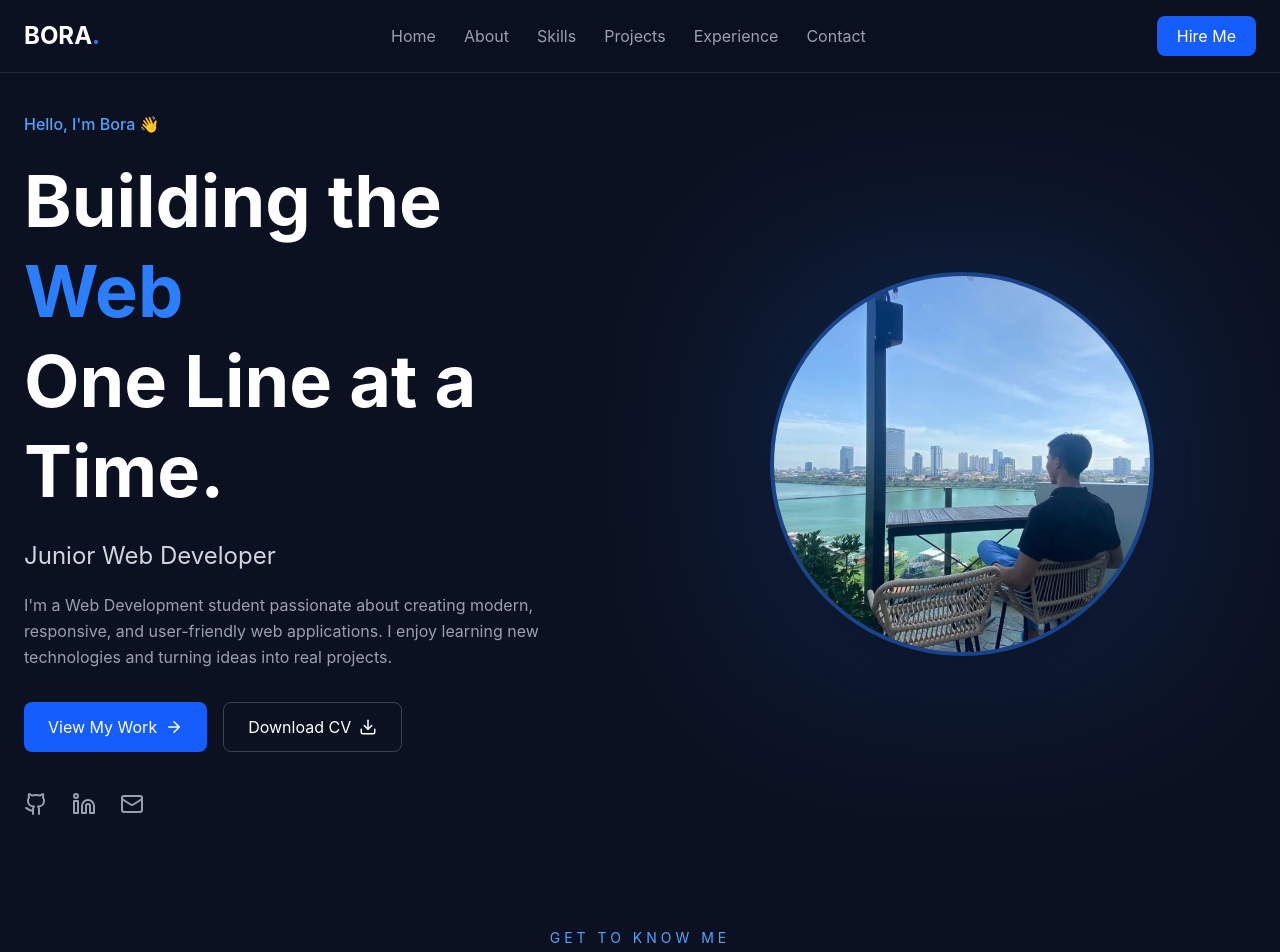
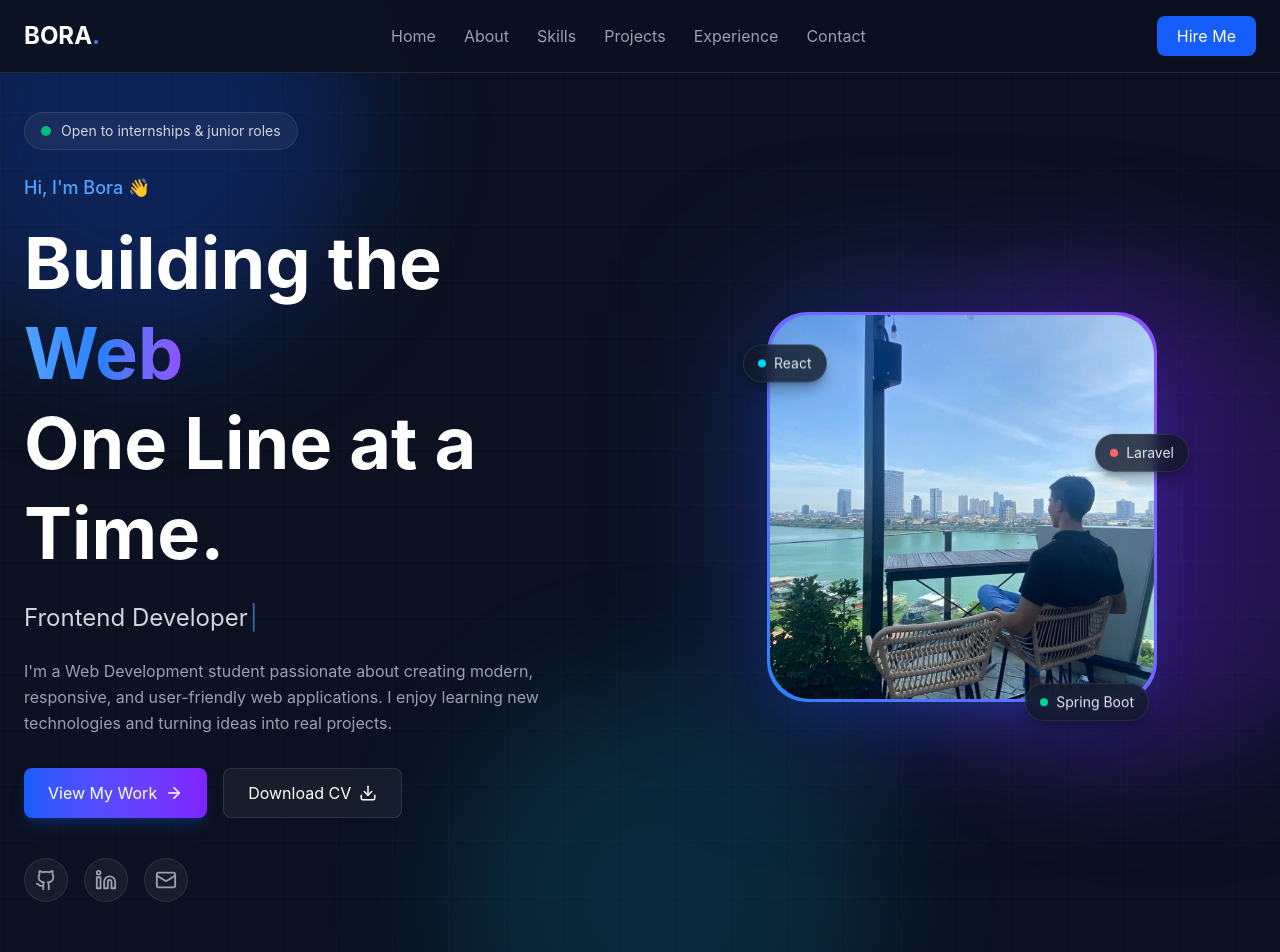
Before and after one commit to bora4-netizen/bora-portfolio, a React (Vite) app: page / in a window 1280 px wide. Shown: the top 952 px of the page. Built offline with nearby package versions, Linux system fonts and the light colour scheme.

Commit message:
change profile

```diff
--- a/src/assets/components/ProjectCard.jsx
+++ b/src/assets/components/ProjectCard.jsx
@@ -1,10 +1,15 @@
 
+import { motion } from "framer-motion";
 import { ExternalLink, FileText } from "lucide-react";
 import { Github } from "./BrandIcons";
 
 export default function ProjectCard({ project }) {
   return (
-    <div className="group bg-[#111827] border border-white/10 rounded-2xl overflow-hidden hover:border-blue-500/50 transition duration-300">
+    <motion.div
+      whileHover={{ y: -6 }}
+      transition={{ type: "spring", stiffness: 300, damping: 20 }}
+      className="group bg-[#111827] border border-white/10 rounded-2xl overflow-hidden hover:border-blue-500/50 transition duration-300"
+    >
 
       <div className="overflow-hidden">
         <img
@@ -70,6 +75,6 @@ export default function ProjectCard({ project }) {
           )}
         </div>
       </div>
-    </div>
+    </motion.div>
   );
 }
--- a/src/assets/components/SectionTitle.jsx
+++ b/src/assets/components/SectionTitle.jsx
@@ -1,7 +1,15 @@
+
+import { motion } from "framer-motion";
 
 export default function SectionTitle({ title, subtitle }) {
   return (
-    <div className="text-center mb-14">
+    <motion.div
+      initial={{ opacity: 0, y: 30 }}
+      whileInView={{ opacity: 1, y: 0 }}
+      viewport={{ once: true, amount: 0.5 }}
+      transition={{ duration: 0.6 }}
+      className="text-center mb-14"
+    >
       <p className="text-blue-400 uppercase tracking-[4px] text-sm mb-3">
         {subtitle}
       </p>
@@ -11,6 +19,6 @@ export default function SectionTitle({ title, subtitle }) {
       </h2>
 
       <div className="w-20 h-1 bg-blue-500 mx-auto mt-5 rounded-full" />
-    </div>
+    </motion.div>
   );
 }
--- a/src/assets/sections/Hero.jsx
+++ b/src/assets/sections/Hero.jsx
@@ -1,4 +1,5 @@
 
+import { useEffect, useState } from "react";
 import { motion } from "framer-motion";
 import {
   Mail,
@@ -7,32 +8,131 @@ import {
 } from "lucide-react";
 import { Github, Linkedin } from "../components/BrandIcons";
 
+const roles = [
+  "Junior Web Developer",
+  "Frontend Developer",
+  "Backend Developer",
+  "Lifelong Learner",
+];
+
+function useTypewriter(words, typeSpeed = 85, deleteSpeed = 40, pause = 1600) {
+  const [wordIndex, setWordIndex] = useState(0);
+  const [text, setText] = useState("");
+  const [deleting, setDeleting] = useState(false);
+
+  useEffect(() => {
+    const word = words[wordIndex % words.length];
+
+    const delay =
+      !deleting && text === word
+        ? pause
+        : deleting
+          ? deleteSpeed
+          : typeSpeed;
+
+    const timeout = setTimeout(() => {
+      if (!deleting && text === word) {
+        setDeleting(true);
+      } else if (deleting && text === "") {
+        setDeleting(false);
+        setWordIndex((i) => (i + 1) % words.length);
+      } else {
+        setText(word.slice(0, text.length + (deleting ? -1 : 1)));
+      }
+    }, delay);
+
+    return () => clearTimeout(timeout);
+  }, [text, deleting, wordIndex, words, typeSpeed, deleteSpeed, pause]);
+
+  return text;
+}
+
+function FloatChip({ label, dot, className, delay = 0, duration = 4 }) {
+  return (
+    <motion.div
+      animate={{ y: [0, -10, 0] }}
+      transition={{ duration, repeat: Infinity, ease: "easeInOut", delay }}
+      className={`absolute z-10 flex items-center gap-2 bg-[#111827]/80 backdrop-blur border border-white/10 px-3.5 py-2 rounded-full text-sm text-gray-200 shadow-lg shadow-black/30 ${className}`}
+    >
+      <span className={`w-2 h-2 rounded-full ${dot}`} />
+      {label}
+    </motion.div>
+  );
+}
+
 export default function Hero() {
+  const typed = useTypewriter(roles);
+
   return (
     <section
       id="home"
-      className="min-h-screen flex items-center pt-28 px-6"
+      className="relative min-h-screen flex items-center pt-28 pb-16 px-6 overflow-hidden"
     >
-      <div className="max-w-7xl mx-auto w-full grid md:grid-cols-2 gap-14 items-center">
+
+      {/* Aurora background */}
+      <motion.div
+        animate={{ x: [0, 40, 0], y: [0, 30, 0] }}
+        transition={{ duration: 12, repeat: Infinity, ease: "easeInOut" }}
+        className="absolute -top-32 -left-32 w-[28rem] h-[28rem] bg-blue-600/25 rounded-full blur-3xl"
+      />
+      <motion.div
+        animate={{ x: [0, -35, 0], y: [0, 40, 0] }}
+        transition={{ duration: 14, repeat: Infinity, ease: "easeInOut" }}
+        className="absolute top-1/4 -right-40 w-[30rem] h-[30rem] bg-violet-600/20 rounded-full blur-3xl"
+      />
+      <motion.div
+        animate={{ x: [0, 30, 0], y: [0, -25, 0] }}
+        transition={{ duration: 16, repeat: Infinity, ease: "easeInOut" }}
+        className="absolute -bottom-40 left-1/3 w-[26rem] h-[26rem] bg-cyan-500/15 rounded-full blur-3xl"
+      />
+
+      {/* Grid overlay */}
+      <div
+        className="absolute inset-0 opacity-[0.35]"
+        style={{
+          backgroundImage:
+            "linear-gradient(rgba(148,163,184,0.07) 1px, transparent 1px), linear-gradient(90deg, rgba(148,163,184,0.07) 1px, transparent 1px)",
+          backgroundSize: "56px 56px",
+        }}
+      />
+
+      <div className="relative max-w-7xl mx-auto w-full grid md:grid-cols-2 gap-14 items-center">
 
         <motion.div
           initial={{ opacity: 0, x: -40 }}
           animate={{ opacity: 1, x: 0 }}
           transition={{ duration: 0.8 }}
         >
-          <p className="text-blue-400 font-medium mb-5">
-            Hello, I'm Bora 👋
+
+          <motion.div
+            initial={{ opacity: 0, y: 20 }}
+            animate={{ opacity: 1, y: 0 }}
+            transition={{ duration: 0.6, delay: 0.2 }}
+            className="inline-flex items-center gap-2.5 bg-white/5 backdrop-blur border border-white/10 px-4 py-2 rounded-full text-sm text-gray-300 mb-6"
+          >
+            <span className="relative flex h-2.5 w-2.5">
+              <span className="animate-ping absolute inline-flex h-full w-full rounded-full bg-emerald-400 opacity-60" />
+              <span className="relative inline-flex rounded-full h-2.5 w-2.5 bg-emerald-500" />
+            </span>
+            Open to internships &amp; junior roles
+          </motion.div>
+
+          <p className="text-blue-400 font-medium mb-4 text-lg">
+            Hi, I'm Bora 👋
           </p>
 
           <h1 className="text-5xl md:text-7xl font-bold leading-tight">
             Building the
-            <span className="text-blue-500"> Web</span>
+            <span className="text-transparent bg-clip-text bg-gradient-to-r from-blue-400 via-blue-500 to-violet-500">
+              {" "}Web
+            </span>
             <br />
             One Line at a Time.
           </h1>
 
-          <h2 className="text-2xl text-gray-300 mt-6">
-            Junior Web Developer
+          <h2 className="text-2xl text-gray-300 mt-6 h-9">
+            {typed}
+            <span className="text-blue-400 animate-pulse ml-0.5">|</span>
           </h2>
 
           <p className="text-gray-400 mt-5 leading-relaxed max-w-xl">
@@ -45,7 +145,7 @@ export default function Hero() {
           <div className="flex flex-wrap gap-4 mt-8">
             <a
               href="#projects"
-              className="bg-blue-600 hover:bg-blue-700 px-6 py-3 rounded-lg flex items-center gap-2 transition"
+              className="bg-gradient-to-r from-blue-600 to-violet-600 hover:from-blue-500 hover:to-violet-500 shadow-lg shadow-blue-600/25 px-6 py-3 rounded-lg flex items-center gap-2 transition"
             >
               View My Work <ArrowRight size={18} />
             </a>
@@ -53,21 +153,33 @@ export default function Hero() {
             <a
               href="/resume.pdf"
               download="Bora-CV.pdf"
-              className="border border-white/20 hover:border-blue-500 px-6 py-3 rounded-lg flex items-center gap-2 transition"
+              className="bg-white/5 backdrop-blur border border-white/10 hover:border-blue-500/60 px-6 py-3 rounded-lg flex items-center gap-2 transition"
             >
               Download CV <Download size={18} />
             </a>
           </div>
 
-          <div className="flex gap-6 mt-10 text-gray-400">
-            <a href="https://github.com/bora4-netizen">
-              <Github className="hover:text-blue-400" />
+          <div className="flex gap-4 mt-10">
+            <a
+              href="https://github.com/bora4-netizen"
+              aria-label="GitHub"
+              className="p-2.5 rounded-full bg-white/5 backdrop-blur border border-white/10 text-gray-400 hover:text-blue-400 hover:border-blue-500/60 hover:-translate-y-1 transition"
+            >
+              <Github size={22} />
             </a>
-            <a href="https://www.linkedin.com/in/bora-chork-1bb1843a7/">
-              <Linkedin className="hover:text-blue-400" />
+            <a
+              href="https://www.linkedin.com/in/bora-chork-1bb1843a7/"
+              aria-label="LinkedIn"
+              className="p-2.5 rounded-full bg-white/5 backdrop-blur border border-white/10 text-gray-400 hover:text-blue-400 hover:border-blue-500/60 hover:-translate-y-1 transition"
+            >
+              <Linkedin size={22} />
             </a>
-            <a href="mailto:chorkbora4@gmail.com">
-              <Mail className="hover:text-blue-400" />
+            <a
+              href="mailto:chorkbora4@gmail.com"
+              aria-label="Email"
+              className="p-2.5 rounded-full bg-white/5 backdrop-blur border border-white/10 text-gray-400 hover:text-blue-400 hover:border-blue-500/60 hover:-translate-y-1 transition"
+            >
+              <Mail size={22} />
             </a>
           </div>
         </motion.div>
@@ -79,17 +191,42 @@ export default function Hero() {
           className="flex justify-center"
         >
           <div className="relative">
-            <div className="absolute inset-0 bg-blue-500 blur-[100px] opacity-20" />
 
-            <img
-              src="/images/bora.png"
-              alt="Bora's profile"
-              className="relative w-64 h-64 md:w-96 md:h-96 object-cover rounded-full border-4 border-blue-500/40 shadow-2xl"
+            <div className="absolute inset-0 bg-gradient-to-r from-blue-600/40 to-violet-600/40 blur-[80px]" />
+
+            <div className="relative bg-gradient-to-tr from-blue-500 to-violet-500 p-[3px] rounded-[2.5rem] shadow-2xl shadow-blue-600/20">
+              <img
+                src="/images/bora.png"
+                alt="Bora's profile"
+                className="w-72 h-72 md:w-96 md:h-96 object-cover rounded-[2.5rem] block"
+              />
+            </div>
+
+            <FloatChip
+              label="React"
+              dot="bg-cyan-400"
+              className="-left-6 top-10"
+              delay={0}
+            />
+            <FloatChip
+              label="Laravel"
+              dot="bg-red-400"
+              className="-right-8 top-1/3"
+              delay={0.6}
+              duration={4.5}
+            />
+            <FloatChip
+              label="Spring Boot"
+              dot="bg-emerald-400"
+              className="right-2 -bottom-5"
+              delay={1.2}
+              duration={5}
             />
           </div>
         </motion.div>
 
       </div>
+
     </section>
   );
 }
--- a/src/assets/sections/Projects.jsx
+++ b/src/assets/sections/Projects.jsx
@@ -1,4 +1,5 @@
 
+import { motion } from "framer-motion";
 import SectionTitle from "../components/SectionTitle";
 import ProjectCard from "../components/ProjectCard";
 import { projects } from "../data/projects";
@@ -14,11 +15,16 @@ export default function Projects() {
         />
 
         <div className="grid md:grid-cols-2 gap-8">
-          {projects.map((project) => (
-            <ProjectCard
+          {projects.map((project, index) => (
+            <motion.div
               key={project.title}
-              project={project}
-            />
+              initial={{ opacity: 0, y: 40 }}
+              whileInView={{ opacity: 1, y: 0 }}
+              viewport={{ once: true, amount: 0.2 }}
+              transition={{ duration: 0.6, delay: (index % 2) * 0.15 }}
+            >
+              <ProjectCard project={project} />
+            </motion.div>
           ))}
         </div>
 
```
Also changed, not shown: src/assets/components/Navbar.jsx (+8 -2 lines), src/assets/sections/About.jsx (+15 -5 lines), src/assets/sections/Contact.jsx (+14 -4 lines), src/assets/sections/Experience.jsx (+10 -2 lines), src/assets/sections/Skills.jsx (+8 -3 lines).
